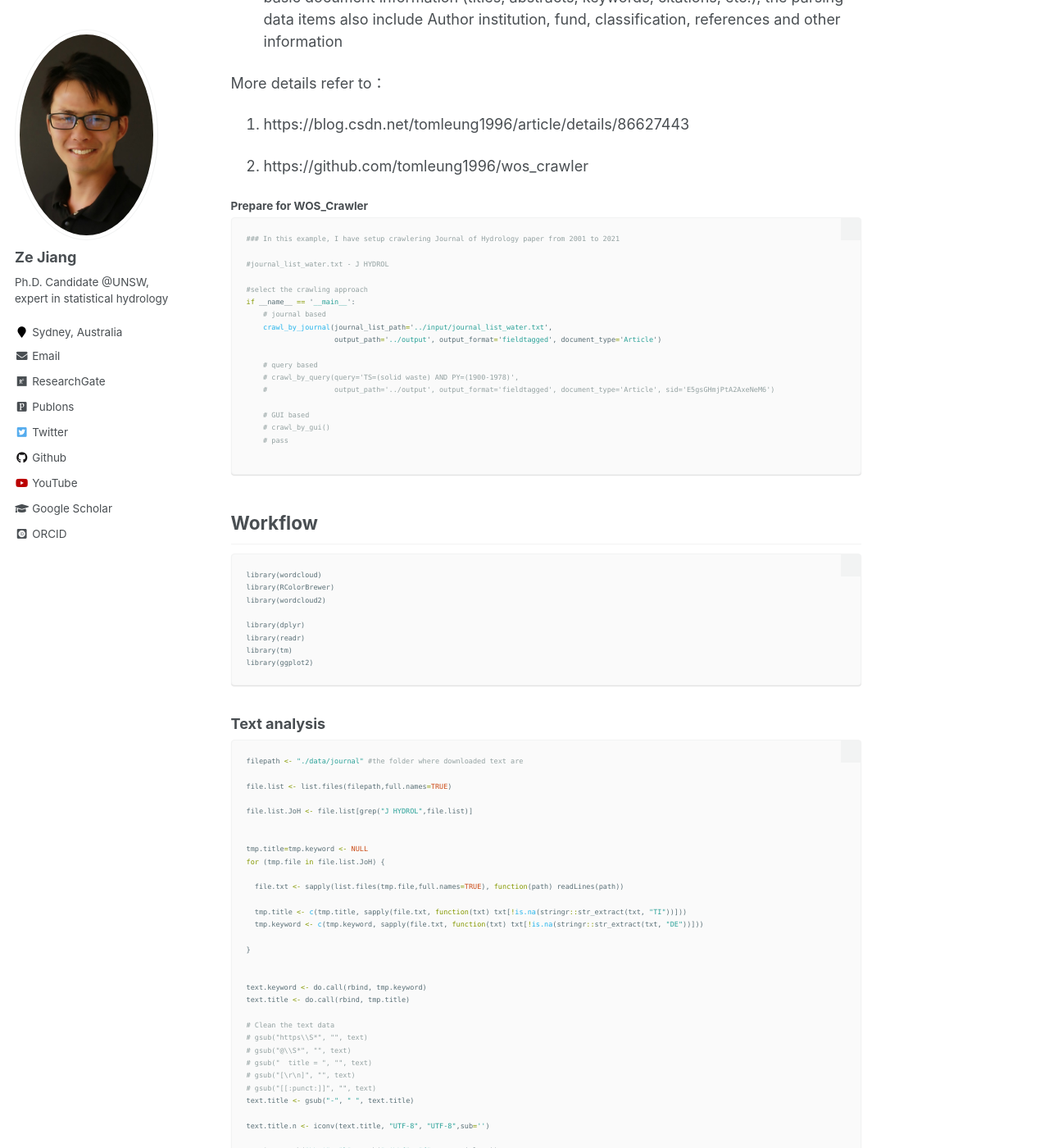
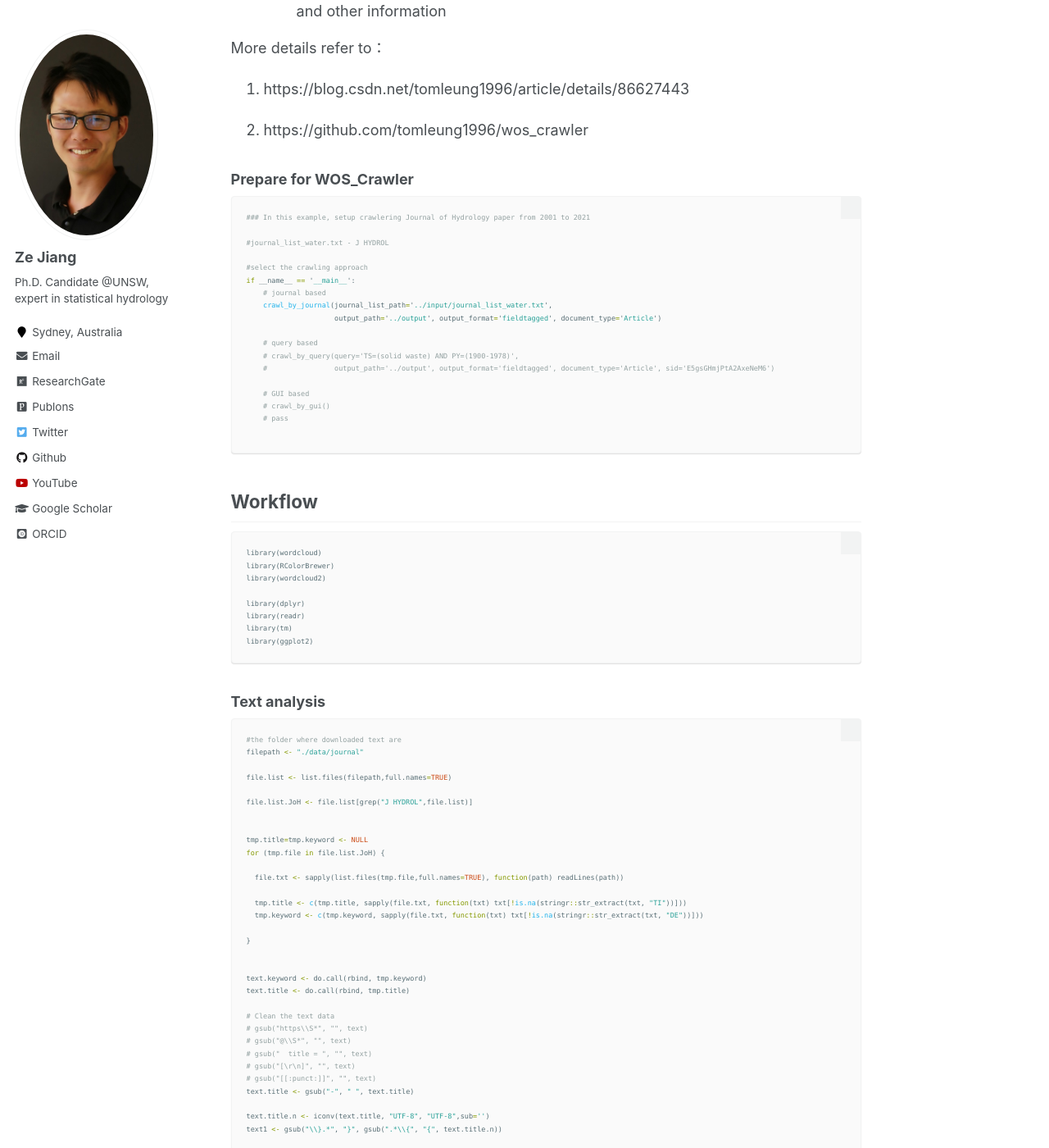
Before and after one commit to zejiang-unsw/zejiang-unsw.github.io, a Jekyll site: the page built from _posts/2021-04-28-blog-post-2.md, in a window 1280 px wide and 1400 px high, scrolled down 1611 px. Shown: the whole window at 82% size. Built offline with Jekyll 4.4.1, drawn with Linux system fonts in a browser that asks for light colours; some web fonts are replaced.

Commit message:
update blog post 2

````diff
--- a/_posts/2021-04-28-blog-post-2.md
+++ b/_posts/2021-04-28-blog-post-2.md
@@ -14,11 +14,11 @@
 
 ## Reasons Why You Should Use Word Clouds
 
-* Word clouds are killer visualisation tools. They present text data in a simple and clear format, that of a cloud in which the size of the words depends on their respective frequencies. As such, they are visually nice to look at as well as easy and quick to understand.
+1. Word clouds are killer visualisation tools. They present text data in a simple and clear format, that of a cloud in which the size of the words depends on their respective frequencies. As such, they are visually nice to look at as well as easy and quick to understand.
 
-* Word clouds are great communication tools. They are incredibly handy for anyone wishing to communicate a basic insight based on text data — whether it’s to analyse a speech, capture the conversation on social media or report on customer reviews.
+2. Word clouds are great communication tools. They are incredibly handy for anyone wishing to communicate a basic insight based on text data — whether it’s to analyse a speech, capture the conversation on social media or report on customer reviews.
 
-* Word clouds are insightful. Visually engaging, word clouds allow us to draw several insights quickly, allowing for some flexibility in their interpretation. Their visual format stimulates us to think and draw the best insight depending on what we wish to analyse.
+3. Word clouds are insightful. Visually engaging, word clouds allow us to draw several insights quickly, allowing for some flexibility in their interpretation. Their visual format stimulates us to think and draw the best insight depending on what we wish to analyse.
 
 ## Text mining using Python
 
@@ -30,11 +30,8 @@
 * Support crawling a given journal list to crawl all the articles in the journal (crawl_by_journal)
 
 2. Supported input & output types:
-
 * Support the selection of target document types, such as Article, Proceeding paper, etc.
-
 * Support a variety of storage formats for crawling results, such as Plain text, Bibtex, HTML, etc. Plain text is recommended for the fastest parsing speed
-
 * Support for parsing and importing crawling results into the database (currently supporting Plain text, Bibtex, and XML format parsing and importing). In addition to basic document information (titles, abstracts, keywords, citations, etc.), the parsing data items also include Author institution, fund, classification, references and other information
 
 More details refer to：
@@ -43,9 +40,9 @@
 
 2. https://github.com/tomleung1996/wos_crawler
 
-#### Prepare for WOS_Crawler
+### Prepare for WOS_Crawler
 ```python
-### In this example, I have setup crawlering Journal of Hydrology paper from 2001 to 2021
+### In this example, setup crawlering Journal of Hydrology paper from 2001 to 2021
 
 #journal_list_water.txt - J HYDROL
 
@@ -80,7 +77,8 @@
 
 ### Text analysis
 ```r
-filepath <- "./data/journal" #the folder where downloaded text are
+#the folder where downloaded text are
+filepath <- "./data/journal"
 
 file.list <- list.files(filepath,full.names=TRUE)
 
@@ -131,7 +127,8 @@
 words <- sort(rowSums(matrix),decreasing=TRUE)
 
 df <- data.frame(word = names(words),freq=words)
-summary(df); head(df)
+summary(df)
+head(df)
 ```
 
 ### Word frequency analysis
````
Also changed, not shown: other parts of _posts/2021-04-28-blog-post-2.md (+1 -3 lines), 1 other file.
